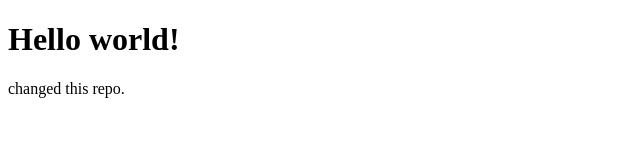
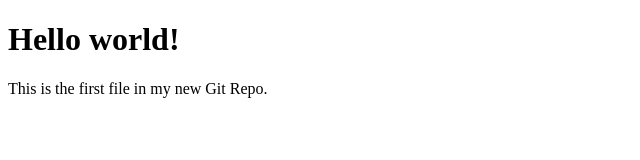
Before and after one commit to subramanyam12/practice, a plain HTML site: page index.html in a window 1280 px wide. Shown: the whole page, without its empty margins (0-640 px from the left). Drawn offline with Linux system fonts and the light colour scheme.

Commit message:
adding readme file & changing index.html

```diff
--- a/index.html
+++ b/index.html
@@ -6,7 +6,7 @@
 <body>
 
 <h1>Hello world!</h1>
-<p>changed this repo.</p>
+<p>This is the first file in my new Git Repo.</p>
 
 </body>
 </html>
```
Also changed, not shown: 1 other file.
